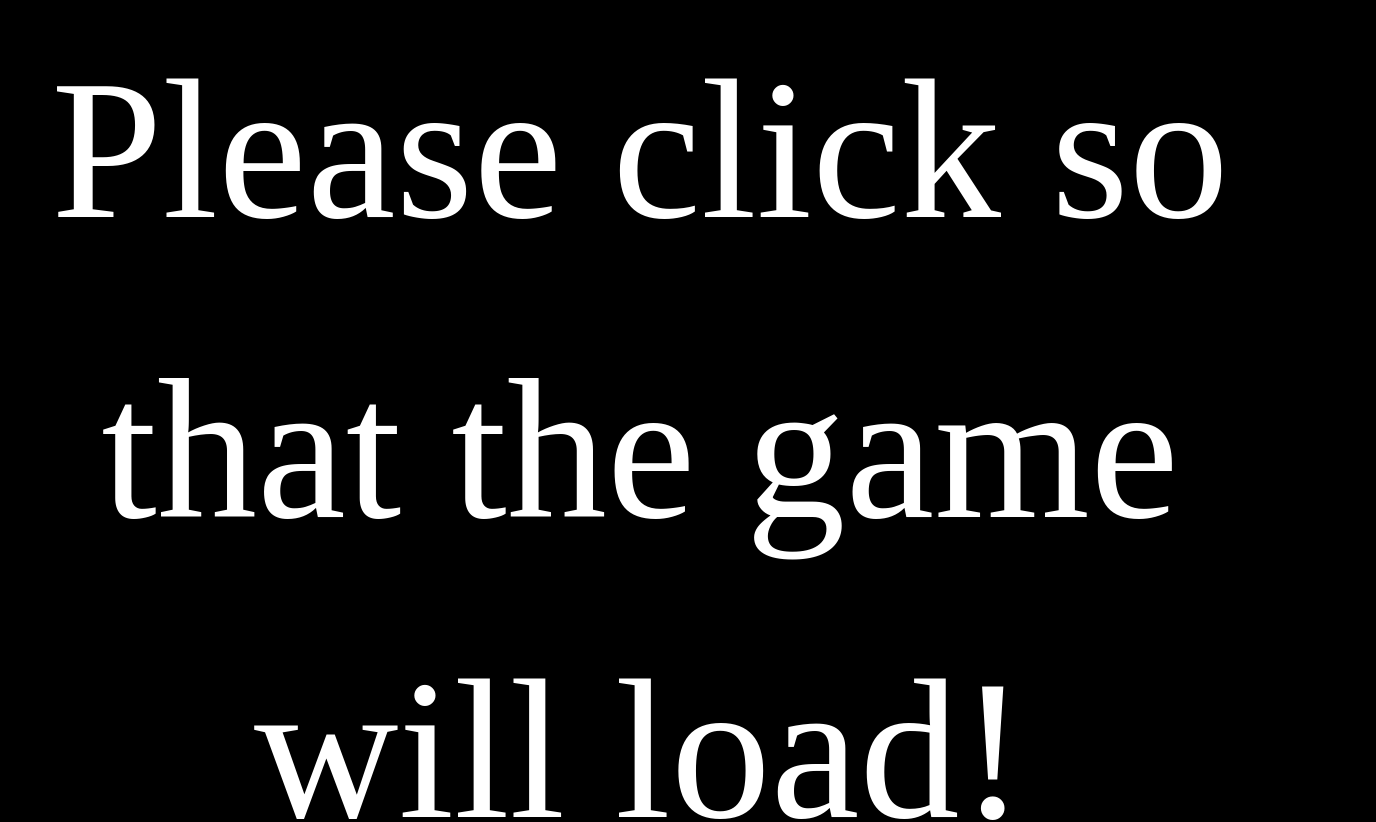
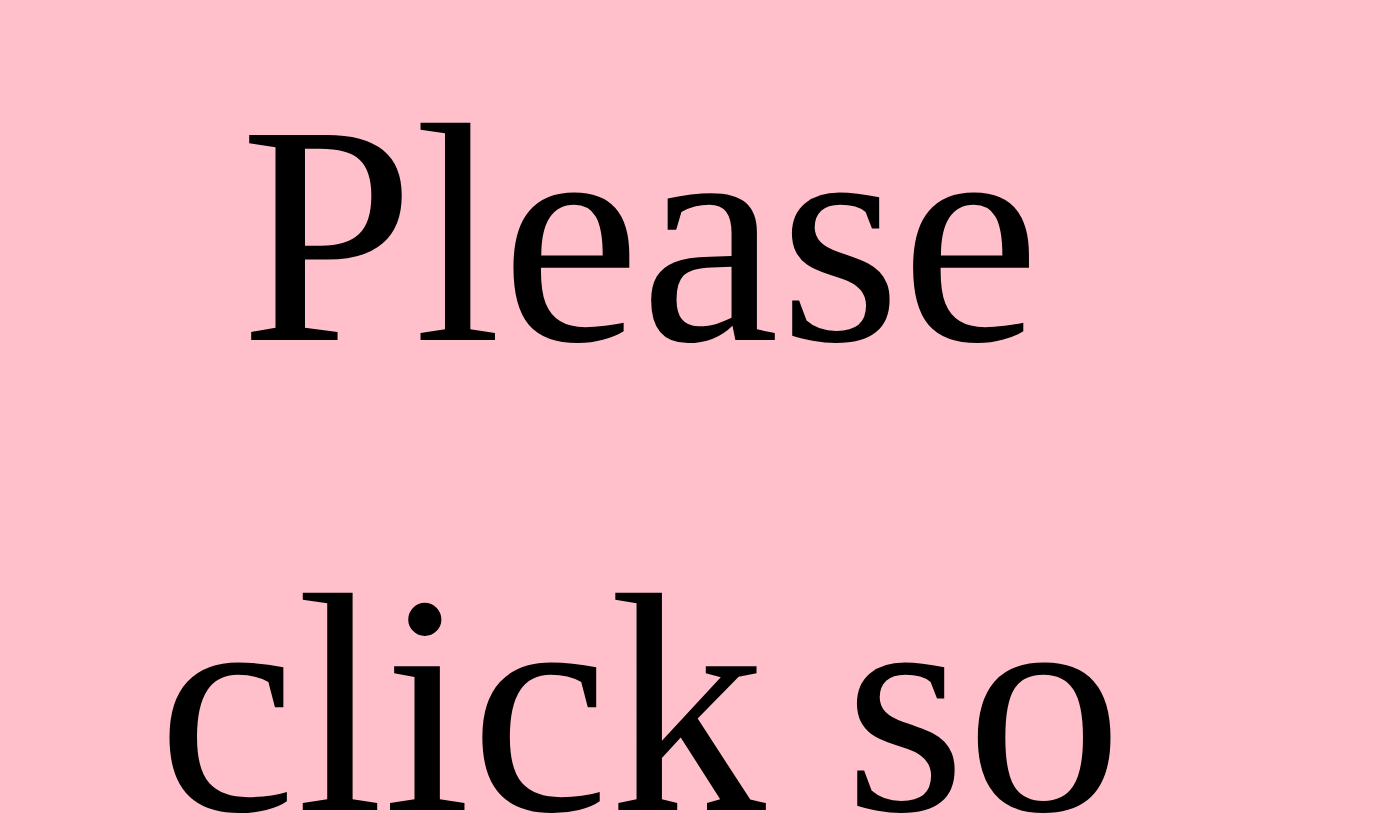
Before and after one commit to pbautista2027/3QSA, a plain HTML site: page index.html in a window 1280 px wide. Shown: the top 822 px of the page, 1376 px wide, since content can reach past the window. Drawn offline with nearby package versions, Linux system fonts and the light colour scheme; a web font is replaced by a local one.

Commit message:
Update index.css

```diff
--- a/index.css
+++ b/index.css
@@ -25,28 +25,34 @@
     src: url(https://fonts.gstatic.com/s/vt323/v17/pxiKyp0ihIEF2isfFJU.woff2) format('woff2');
     unicode-range: U+0000-00FF, U+0131, U+0152-0153, U+02BB-02BC, U+02C6, U+02DA, U+02DC, U+0304, U+0308, U+0329, U+2000-206F, U+2074, U+20AC, U+2122, U+2191, U+2193, U+2212, U+2215, U+FEFF, U+FFFD;
 }
+
 html {
-    background-color: black;
+    background-color: pink;
 }
-
 body {
     font-family: VT323;
 }
 #pleaseClick {
-    background-color: black;
+    background-color: pink;
     font-family: VT323;
-    font-size: 200px;
-    color: white;
+    font-size: 313px;
+    color: black;
+    padding: 0;
+    margin: 0;
 }
 canvas {
     padding: 0;
     margin: auto;
-    display: block;
+    display: none;
+    transition: 200ms;
     position: absolute;
     top: 0;
     bottom: 0;
     left: 0;
     right: 0;
+    border: 10px solid black;
+    border-radius: 10px;
+    opacity: 0;
 }
 canvas:hover {
     cursor: crosshair;
```
